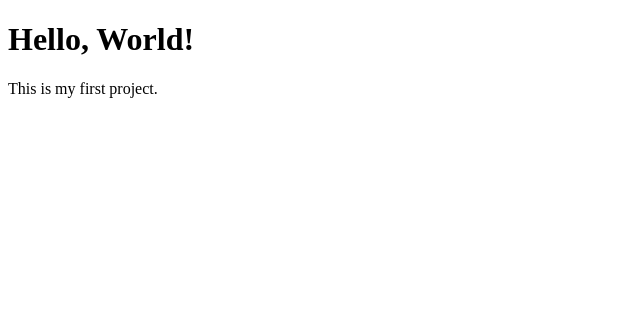
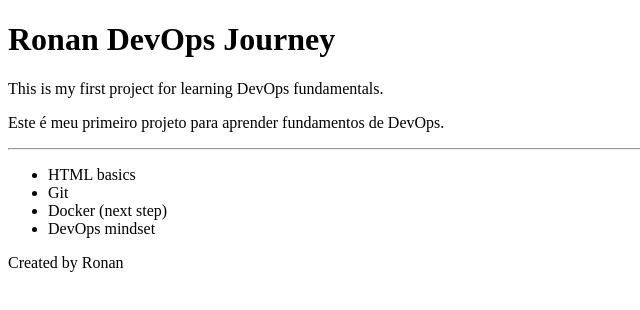
Before and after one commit to BertoRcsb/FIRST-PROJECT, a plain HTML site: page index.html in a window 1280 px wide. Shown: the whole page, without its empty margins (0-640 px from the left). Drawn offline with Linux system fonts and the light colour scheme.

Commit message:
Add learning journey notes

```diff
--- a/index.html
+++ b/index.html
@@ -2,10 +2,31 @@
 <html lang="en">
 <head>
     <meta charset="UTF-8">
+    <meta name="viewport" content="width=device-width, initial-scale=1.0">
     <title>First Project</title>
 </head>
 <body>
-    <h1>Hello, World!</h1>
-    <p>This is my first project.</p>
+  <h1>Ronan DevOps Journey</h1>
+
+    <p>
+        This is my first project for learning DevOps fundamentals.
+    </p>
+
+    <p>
+        Este é meu primeiro projeto para aprender fundamentos de DevOps.
+    </p>
+
+    <hr>
+
+    <ul>
+        <li>HTML basics</li>
+        <li>Git</li>
+        <li>Docker (next step)</li>
+        <li>DevOps mindset</li>
+    </ul>
+
+    <footer>
+        <p>Created by Ronan</p>
+    </footer>
 </body>
 </html>
```
Also changed, not shown: 3 other files.
